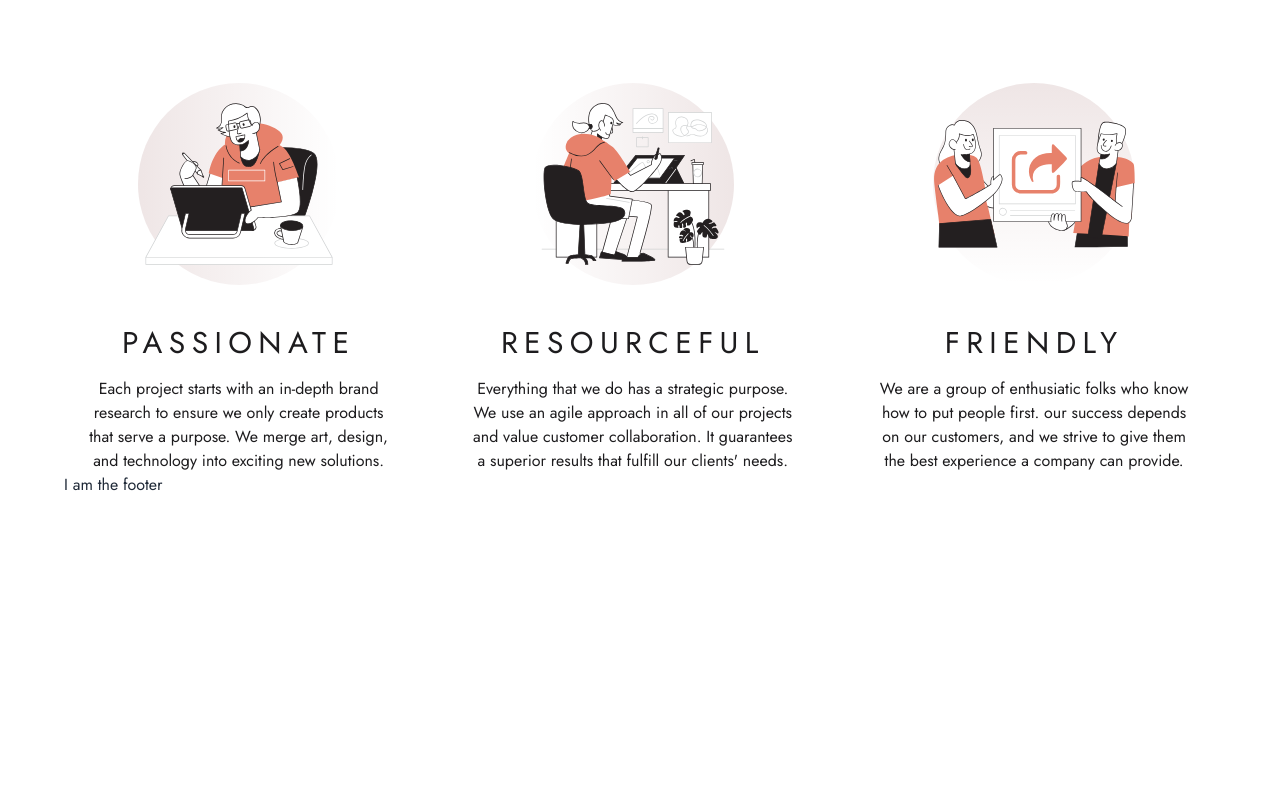
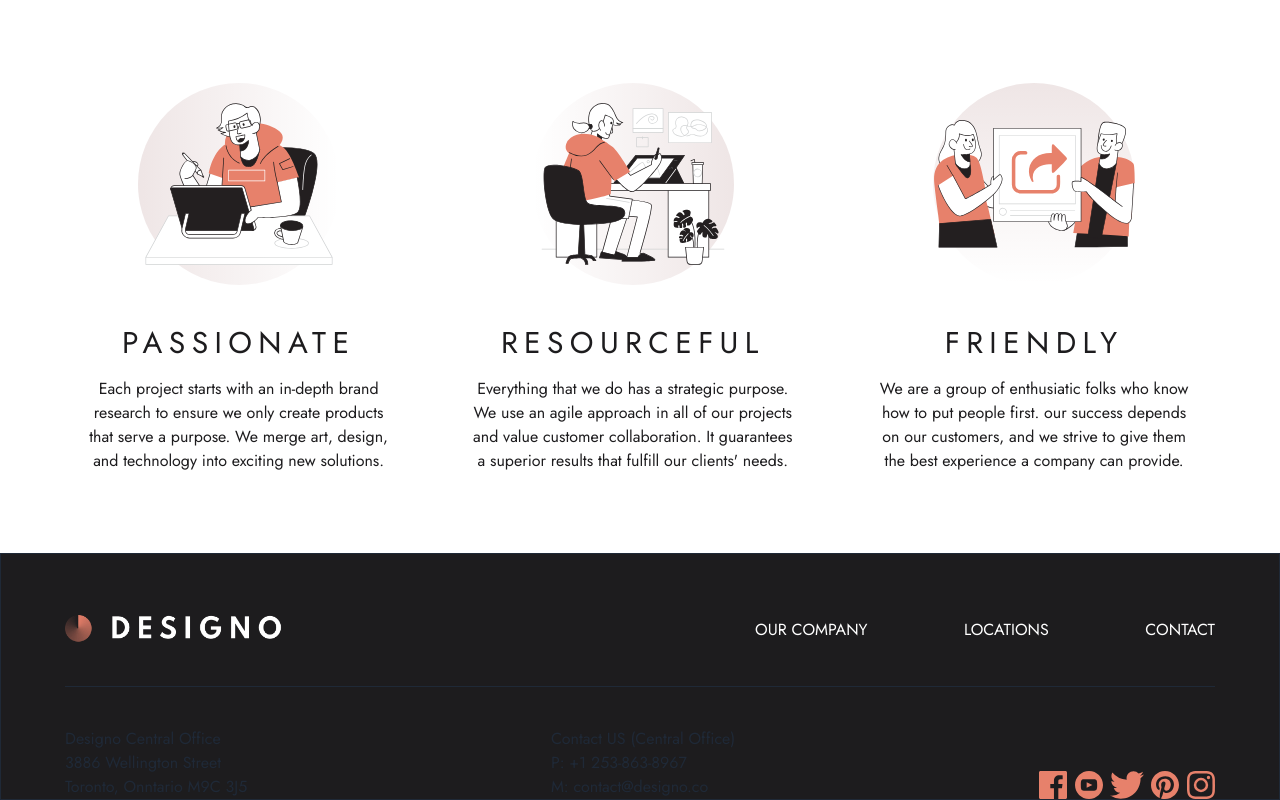
Before and after one commit to SheeloveDol/designo, a React (Vite) app: page / in a window 1280 px wide. Shown: the part 1333-2133 px from the top of the page. Before the commit the page ends 1830 px from the top, so only its background shows below. Built offline with nearby package versions, Linux system fonts and the light colour scheme.

Commit message:
Mostly done with footer minor tweaks will be added later

```diff
--- a/src/App.jsx
+++ b/src/App.jsx
@@ -20,7 +20,6 @@ function App() {
 
   return (
     <div className="bg-white ">
-      <div className="sm:mx-10 lg:mx-16">
         <Navbar open={open} handleOpen={handleOpen} />
         <Routes>
           <Route path="/" element={<Home />} />
@@ -33,7 +32,6 @@ function App() {
         </Routes>
         <MobileMenuModal open={open} />
         <Footer />
-      </div>
     </div>
   );
 }
--- a/src/components/Footer.jsx
+++ b/src/components/Footer.jsx
@@ -1,9 +1,54 @@
-
+import FooterLogo from "../assets/shared/desktop/logo-light.png";
+import { Link } from "react-router-dom";
+import Facebook from "../assets/shared/desktop/icon-facebook.svg"
+import Youtube from "../assets/shared/desktop/icon-youtube.svg"
+import Twitter from "../assets/shared/desktop/icon-twitter.svg"
+import Pinterest from "../assets/shared/desktop/icon-pinterest.svg"
+import Instagram from "../assets/shared/desktop/icon-instagram.svg"
 
 export const Footer = () => {
   return (
-    <footer>
-        I am the footer
+    <footer className="bg-black mt-20 border ">
+      <div className="sm:mx-10 lg:mx-16  flex flex-col items-center just gap-10">
+        <div className="flex flex-col sm:flex-row items-center w-[95%] sm:w-full sm:justify-between divide-y-[0.2px] sm:divide-y-0 sm:border-b sm:pb-5">
+          <div className=" mt-10">
+            <img src={FooterLogo} alt="Footer logo" className="w-56" />
+          </div>
+          <nav className="mt-8 pt-8 sm:w-3/5 md:w-1/2 lg:w-2/5 w-full">
+            <ul className="sm:flex sm:justify-between text-white ">
+              <li className="mb-6 text-center">
+                <Link to="/about">OUR COMPANY</Link>
+              </li>
+              <li className="mb-6 text-center">
+                <Link to="/locations">LOCATIONS</Link>
+              </li>
+              <li className="text-center">
+                <Link to="/contact">CONTACT</Link>
+              </li>
+            </ul>
+          </nav>
+        </div>
+
+        <div className="flex gap-10 flex-col sm:flex-row sm:justify-between w-full">
+          <div className=" text-center sm:text-left">
+            <h3>Designo Central Office</h3>
+            <p>3886 Wellington Street</p>
+            <p>Toronto, Onntario M9C 3J5 </p>
+          </div>
+          <div className="text-center sm:text-left">
+            <h3>Contact US (Central Office)</h3>
+            <p>P: +1 253-863-8967</p>
+            <p>M: contact@designo.co</p>
+          </div>
+          <div className="flex justify-between h-7 w-44 self-center sm:self-end">
+            <img src={Facebook} alt="" />
+            <img src={Youtube} alt="" />
+            <img src={Twitter} alt="" />
+            <img src={Pinterest} alt="" />
+            <img src={Instagram} alt="" />
+          </div>
+        </div>
+      </div>
     </footer>
-  )
-}
+  );
+};
--- a/src/components/Navbar.jsx
+++ b/src/components/Navbar.jsx
@@ -22,7 +22,7 @@ export const Navbar = ({ open, handleOpen}) => {
 
             >
                 {/*TABLET AND DESKTOP MENU */}
-                <ul className='hidden sm:flex sm:justify-between '>
+                <ul className='hidden sm:flex sm:justify-between text-black '>
                     <li><Link to="/about">OUR COMPANY</Link></li>
                     <li><Link to="/locations">LOCATIONS</Link></li>
                     <li><Link to="/contact">CONTACT</Link></li>
--- a/src/pages/Home.jsx
+++ b/src/pages/Home.jsx
@@ -13,6 +13,7 @@ import SmallCircle from "../assets/shared/desktop/bg-pattern-small-circle.svg";
 
 export const Home = () => {
   return (
+    <div className="sm:mx-10 lg:mx-16 ">
       <div>
         {/* HERO SECTION */}
         <section
@@ -30,9 +31,9 @@ export const Home = () => {
                 Award-winning custom designs and digital branding solutions
               </h2>
               <p className="mt-10 text-sm sm:text-base text-center lg:text-left leading-7 ">
-              With over 10 years in the industry, we are experienced in creating
-              fully responsive websites, app design, and engaging brand
-              experiences. Find out more about our services.
+                With over 10 years in the industry, we are experienced in
+                creating fully responsive websites, app design, and engaging
+                brand experiences. Find out more about our services.
               </p>
 
               <Link to="/about">
@@ -72,7 +73,11 @@ export const Home = () => {
                   <p className="text-white text-xs lg:text-xs leading-9 tracking-[0.5rem]">
                     VIEW PROJECTS
                   </p>
-                <img src={RightArrow} alt="Right arrow" className="h-2 ml-2" />
+                  <img
+                    src={RightArrow}
+                    alt="Right arrow"
+                    className="h-2 ml-2"
+                  />
                 </div>
               </div>
             </div>
@@ -94,7 +99,11 @@ export const Home = () => {
                   <p className="text-white text-xs leading-9 tracking-[0.5rem]">
                     VIEW PROJECTS
                   </p>
-                <img src={RightArrow} alt="Right arrow" className="h-2 ml-2" />
+                  <img
+                    src={RightArrow}
+                    alt="Right arrow"
+                    className="h-2 ml-2"
+                  />
                 </div>
               </div>
             </div>
@@ -116,7 +125,11 @@ export const Home = () => {
                   <p className="text-white text-xs leading-9 tracking-[0.5rem]">
                     VIEW PROJECTS
                   </p>
-                <img src={RightArrow} alt="Right arrow" className="h-2 ml-2" />
+                  <img
+                    src={RightArrow}
+                    alt="Right arrow"
+                    className="h-2 ml-2"
+                  />
                 </div>
               </div>
             </div>
@@ -126,16 +139,17 @@ export const Home = () => {
         {/*----------CORE VALUES SECTION----------- */}
 
         <section className="mt-32 mx-6 flex flex-col lg:flex-row gap-20 justify-center items-center">
-
           <div className="flex flex-col sm:flex-row lg:flex-col sm:gap-6 items-center justify-center">
             <div
               style={{ backgroundImage: `url('${SmallCircle}')` }}
               className="bg-no-repeat inline-block min-w-[202px] h-[202px]"
             >
-            <img src={PassionateImg} className=""/>
+              <img src={PassionateImg} className="" />
             </div>
             <div className="text-center sm:text-left lg:text-center">
-            <h3 className="text-3xl text-black py-10 sm:py-4 tracking-[0.4rem]">PASSIONATE</h3>
+              <h3 className="text-3xl text-black py-10 sm:py-4 tracking-[0.4rem]">
+                PASSIONATE
+              </h3>
               <p className="text-black leading-6">
                 Each project starts with an in-depth brand research to ensure we
                 only create products that serve a purpose. We merge art, design,
@@ -155,11 +169,14 @@ export const Home = () => {
               <img src={ResourcefulImg} className="-rotate-180" />
             </div>
             <div className="text-center sm:text-left lg:text-center">
-            <h3 className="text-3xl text-black py-10 sm:py-4 tracking-[0.4rem]">RESOURCEFUL</h3>
+              <h3 className="text-3xl text-black py-10 sm:py-4 tracking-[0.4rem]">
+                RESOURCEFUL
+              </h3>
               <p className="text-black leading-6">
                 Everything that we do has a strategic purpose. We use an agile
-              approach in all of our projects and value customer collaboration. It
-              guarantees a superior results that fulfill our clients' needs.
+                approach in all of our projects and value customer
+                collaboration. It guarantees a superior results that fulfill our
+                clients' needs.
               </p>
             </div>
           </div>
@@ -175,15 +192,18 @@ export const Home = () => {
               <img src={FriendlyImg} className="-rotate-90" />
             </div>
             <div className="text-center sm:text-left lg:text-center">
-            <h3 className="text-3xl text-black py-10 sm:py-4 tracking-[0.4rem]">FRIENDLY</h3>
+              <h3 className="text-3xl text-black py-10 sm:py-4 tracking-[0.4rem]">
+                FRIENDLY
+              </h3>
               <p className="text-black leading-6">
                 We are a group of enthusiatic folks who know how to put people
-              first. our success depends on our customers, and we strive to give
-              them the best experience a company can provide.
+                first. our success depends on our customers, and we strive to
+                give them the best experience a company can provide.
               </p>
             </div>
           </div>
         </section>
+      </div>
     </div>
   );
 };
```
Lines whose indentation alone changed are shown as unchanged.
